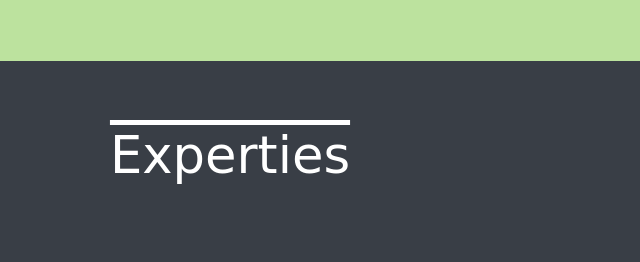
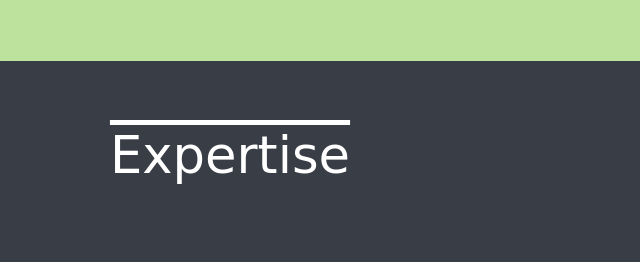
Before and after one commit to Shivanshugupta007/portfolio, a plain HTML site: page index.html in a window 1280 px wide. Shown: the part 652-914 px from the top of the page, 410-1050 px from the left. Drawn offline with nearby package versions, Linux system fonts and the light colour scheme; a web font is replaced by a local one.

Commit message:
Update index.html

```diff
--- a/index.html
+++ b/index.html
@@ -51,7 +51,7 @@
 
 
   <div id="exp" class="expert">
-    <h2>Experties</h2>
+    <h2>Expertise</h2>
     <div class="photo">
       <img class="img im1" src="images/html-5.png" alt="Html">
       <img class="img im2" src="images/css_logo.png" alt="CSS">
```
